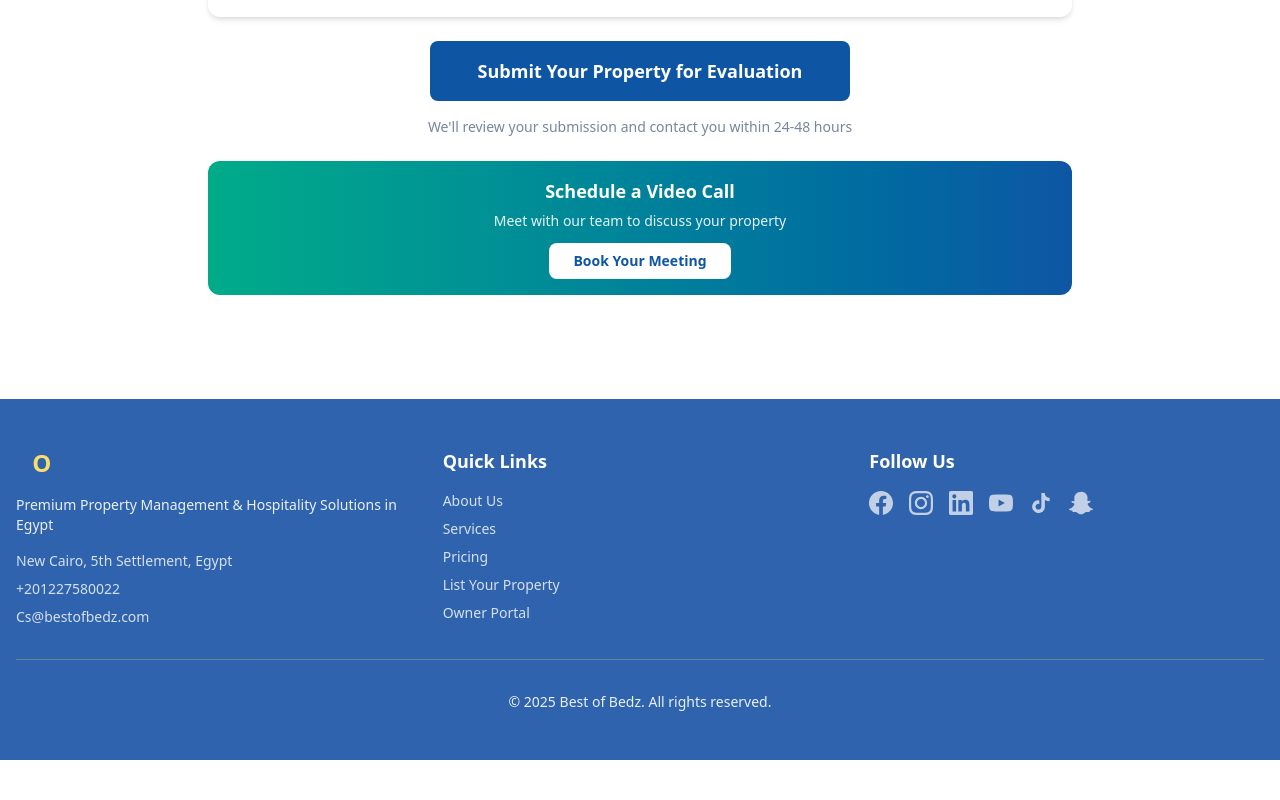
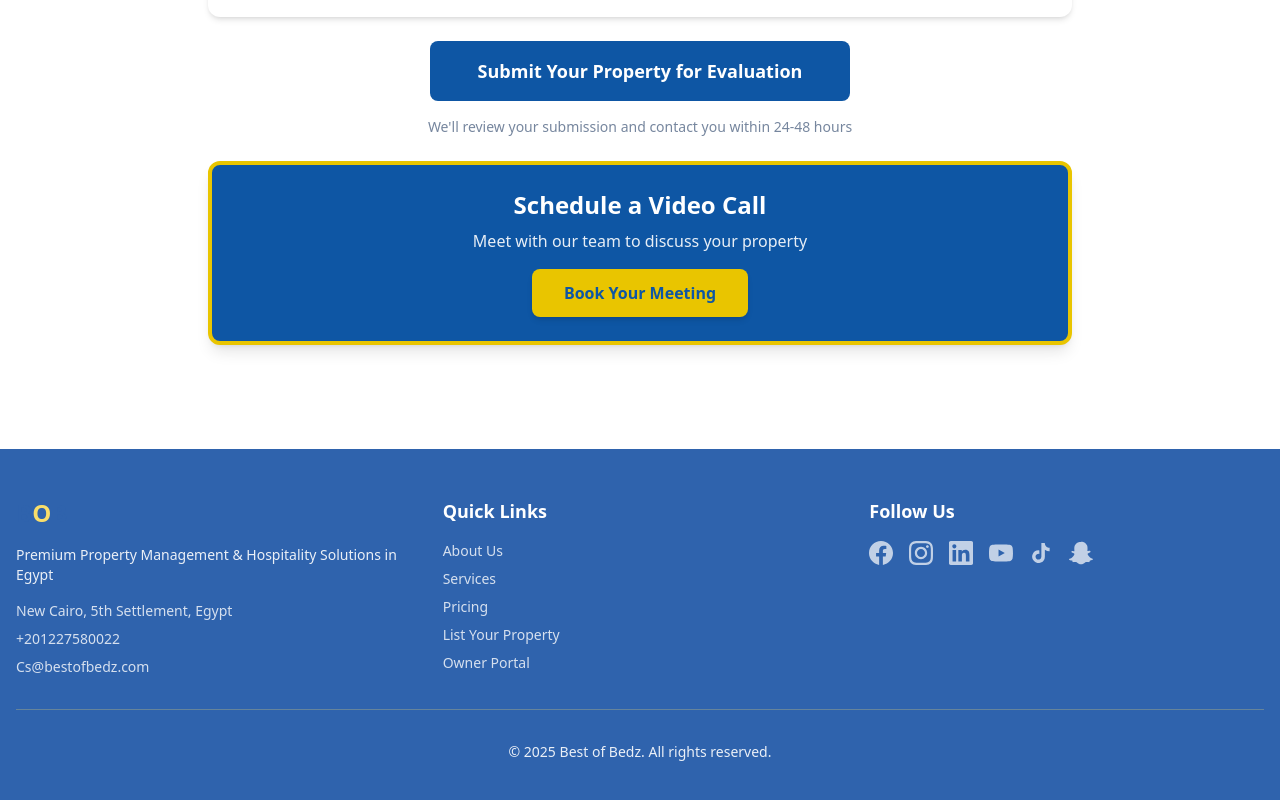
Before and after one commit to HASSANBOB533/property-mgtg-new, a Next.js app: page /en/list-property in a window 1280 px wide. Shown: the part 2685-3485 px from the top of the page. Before the commit the page ends 3445 px from the top, so only its background shows below. Built offline with nearby package versions, Linux system fonts and the light colour scheme.

Commit message:
Redesign Schedule Meeting card with brand colors (blue and yellow)

```diff
--- a/components/PropertyForm.tsx
+++ b/components/PropertyForm.tsx
@@ -563,18 +563,18 @@ export default function PropertyForm() {
       </form>
 
       {/* Schedule Meeting CTA */}
-      <div className="mt-6 bg-gradient-to-r from-green-primary to-blue-primary text-white rounded-xl p-4 text-center">
-        <h3 className="text-lg font-bold mb-1.5">
+      <div className="mt-6 bg-blue-primary text-white rounded-xl p-6 text-center border-4 border-yellow-primary shadow-lg">
+        <h3 className="text-2xl font-bold mb-2">
           {t.has('scheduleMeeting.title') ? t('scheduleMeeting.title') : 'Schedule a Video Call'}
         </h3>
-        <p className="mb-3 opacity-90 text-sm">
+        <p className="mb-4 text-white/90 text-base">
           {t.has('scheduleMeeting.subtitle') ? t('scheduleMeeting.subtitle') : 'Meet with our team to discuss your property'}
         </p>
         <a
           href="https://cal.com/hassan-ahmed-27rg6z/property-owner-meeting"
           target="_blank"
           rel="noopener noreferrer"
-          className="inline-block bg-white text-blue-primary px-6 py-2 rounded-lg font-semibold hover:bg-gray-100 transition-all text-sm"
+          className="inline-block bg-yellow-primary text-blue-primary px-8 py-3 rounded-lg font-bold hover:bg-yellow-primary/90 transition-all shadow-md hover:shadow-xl"
         >
           {t.has('scheduleMeeting.button') ? t('scheduleMeeting.button') : 'Book Your Meeting'}
         </a>
```
